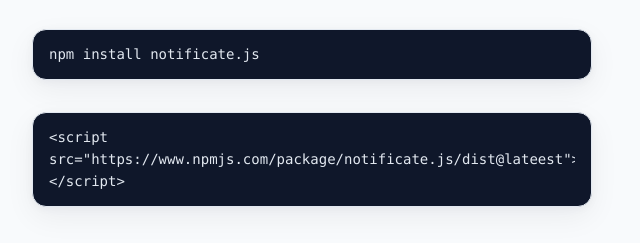
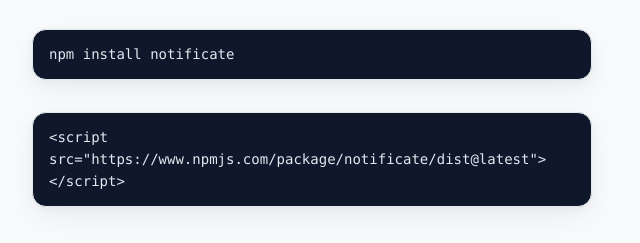
Before and after one commit to erilshackle/notificate-js, a website built with Vite: page demo/index.html in a window 1280 px wide. Shown: the part 527-770 px from the top of the page, 128-768 px from the left. Built offline with nearby package versions, Linux system fonts and the light colour scheme.

Commit message:
chore: update project references from 'notificate.js' to 'notificate' in LICENSE, README, and demo files

```diff
--- a/demo/index.html
+++ b/demo/index.html
@@ -485,11 +485,11 @@
         </div>
 
         <div class="install">
-            <code>npm install notificate.js</code>
+            <code>npm install notificate</code>
         </div>
         <div class="install">
             <code>
-                &lt;script src="https://www.npmjs.com/package/notificate.js/dist@lateest"&gt;&lt;/script&gt;
+                &lt;script src="https://www.npmjs.com/package/notificate/dist@latest"&gt;&lt;/script&gt;
             </code>
         </div>
     </section>
@@ -641,7 +641,7 @@
 <footer class="footer">
     <div class="container footer-inner">
         <span>
-            Notificate.js · MIT License
+            Notificate · MIT License
         </span>
 
         <div class="footer-links">
@@ -654,7 +654,7 @@
             </a>
 
             <a
-                href="https://www.npmjs.com/package/notificate.js"
+                href="https://www.npmjs.com/package/notificate"
                 target="_blank"
                 rel="noopener noreferrer"
             >
```
Also changed, not shown: package.json (+1 -11 lines), README.md, 1 other file.
